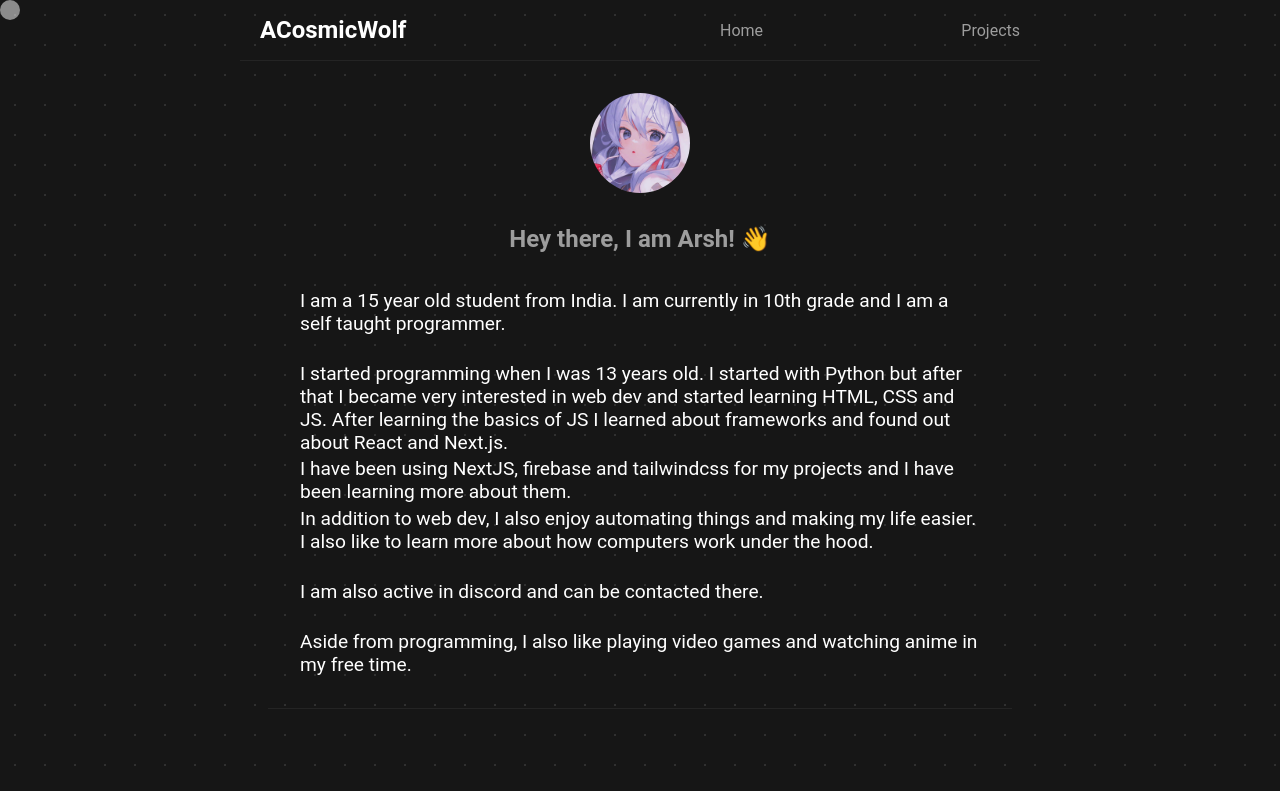
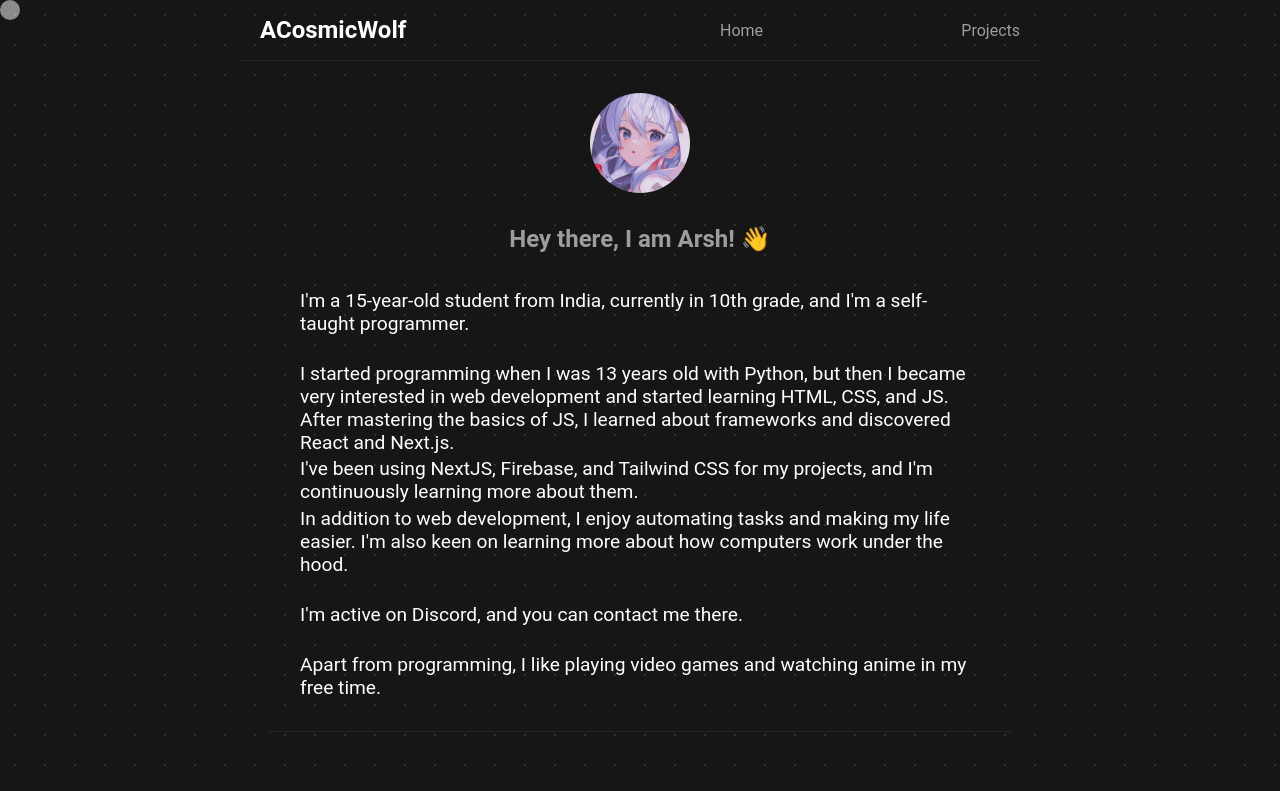
Before and after one commit to ACosmicWolf/portfoli, a Next.js app: page / in a window 1280 px wide. Shown: the top 791 px of the page. Built offline with nearby package versions, Linux system fonts and the light colour scheme.

Commit message:
Update page.tsx
improve grammmer

```diff
--- a/app/page.tsx
+++ b/app/page.tsx
@@ -27,31 +27,23 @@ export default function Home() {
 
       <AboutWrapper>
         <p>
-          I am a 15 year old student from India. I am currently in 10th grade
-          and I am a self taught programmer.
+          I'm a 15-year-old student from India, currently in 10th grade, and I'm a self-taught programmer.
         </p>
         <br />
         <p>
-          I started programming when I was 13 years old. I started with Python
-          but after that I became very interested in web dev and started
-          learning HTML, CSS and JS. After learning the basics of JS I learned
-          about frameworks and found out about React and Next.js.
+          I started programming when I was 13 years old with Python, but then I became very interested in web development and started learning HTML, CSS, and JS. After mastering the basics of JS, I learned about frameworks and discovered React and Next.js.
         </p>
         <p>
-          I have been using NextJS, firebase and tailwindcss for my projects and
-          I have been learning more about them.
+          I've been using NextJS, Firebase, and Tailwind CSS for my projects, and I'm continuously learning more about them.
         </p>
         <p>
-          In addition to web dev, I also enjoy automating things and making my
-          life easier. I also like to learn more about how computers work under
-          the hood.
+          In addition to web development, I enjoy automating tasks and making my life easier. I'm also keen on learning more about how computers work under the hood.
         </p>
         <br />
-        <p>I am also active in discord and can be contacted there.</p>
+        <p>I'm active on Discord, and you can contact me there.</p>
         <br />
         <p>
-          Aside from programming, I also like playing video games and watching
-          anime in my free time.
+          Apart from programming, I like playing video games and watching anime in my free time.
         </p>
       </AboutWrapper>
 
```
